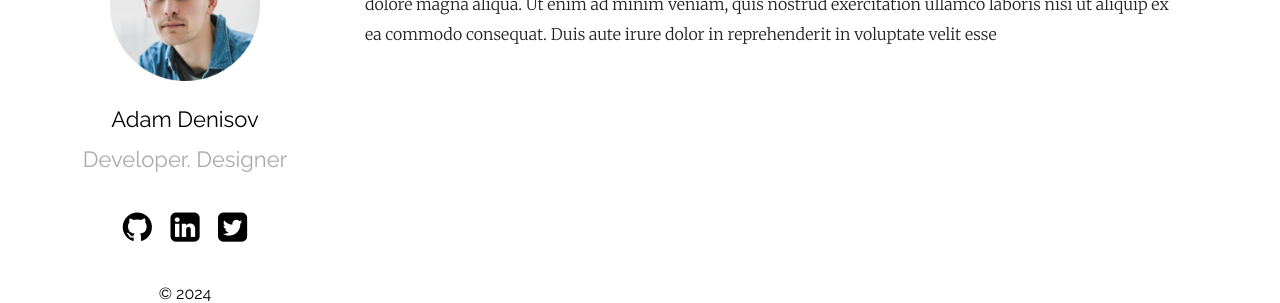
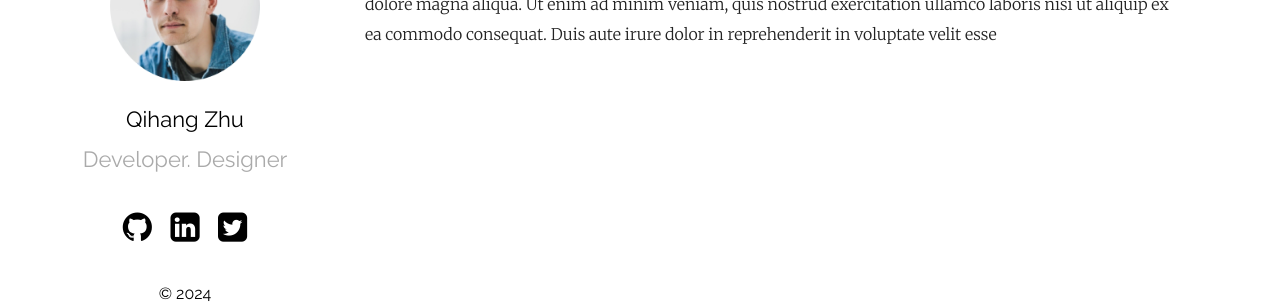
Before and after one commit to deonzhu/qihangzhu.github.io, a Jekyll site: the page built from index.md, in a window 1280 px wide. Shown: the part 232-535 px from the top of the page. Built offline with Jekyll 4.4.1, drawn with Linux system fonts in a browser that asks for light colours; part of the change alters nothing that is shown.

Commit message:
Update _config.yml

```diff
--- a/_config.yml
+++ b/_config.yml
@@ -2,9 +2,7 @@ title: Welcome to my world!
 author: Qihang Zhu
 email: zhuq@isir.upmc.fr
 description: > # this means to ignore newlines until "show_exerpts:"
-  Write an awesome description for your new site here. You can edit this
-  line in _config.yml. It will appear in your document head meta (for
-  Google search results) and in your feed.xml site description.
+  Hello. I'm Qihang Zhu, currently a PhD student in Sorbonne Universite.
 show_excerpts: true # set to true to show excerpts on the homepage
 
 # Minima date format
@@ -12,7 +10,7 @@ show_excerpts: true # set to true to show excerpts on the homepage
 sass:
   sass_dir: _sass
 plainwhite:
-  name: Adam Denisov
+  name: Qihang Zhu
   tagline: Developer. Designer
   date_format: "%b %-d, %Y"
   sitemap: true # set to true to generate sitemap.xml content
```
